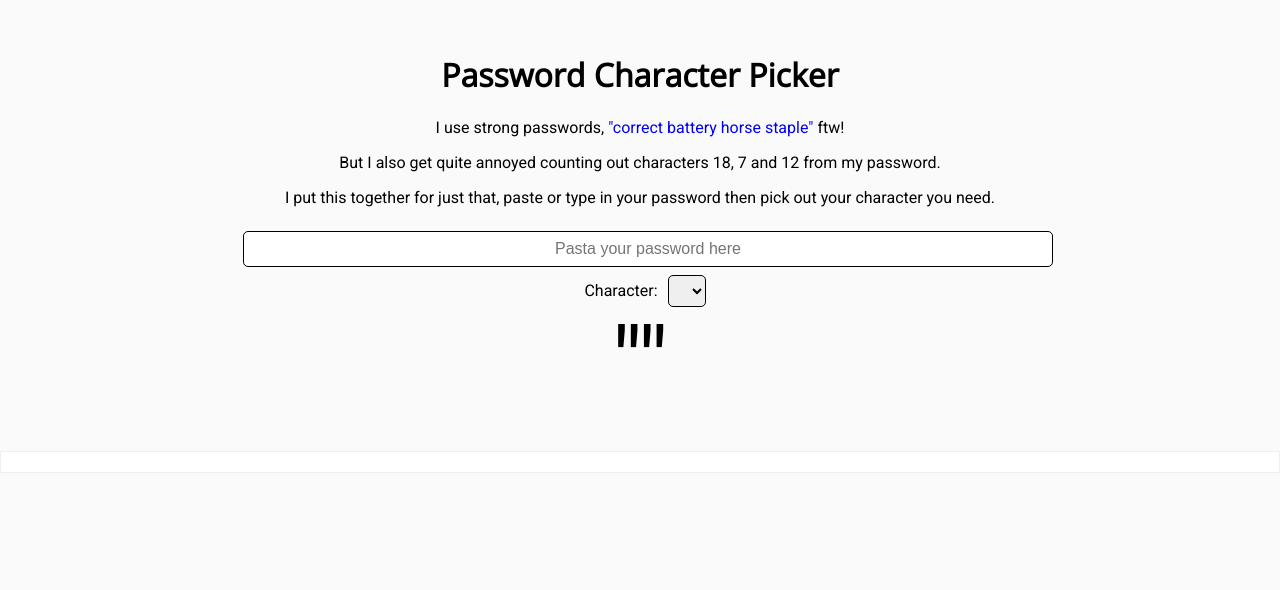
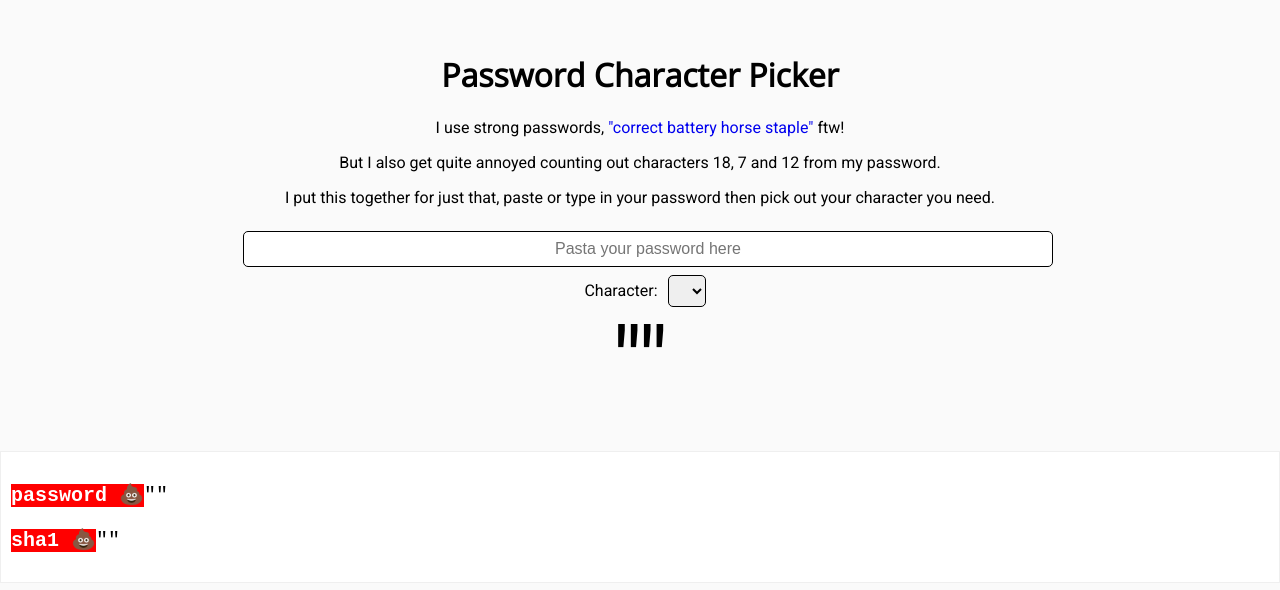
Before and after one commit to spences10/characters-from-password, a React (Create React App) app: page / in a window 1280 px wide. Shown: the top 590 px of the page. Built offline with nearby package versions, Linux system fonts and the light colour scheme.

Commit message:
refactoring getHash

```diff
--- a/src/components/App.js
+++ b/src/components/App.js
@@ -12,29 +12,30 @@ const App = () => (
       {({
         password,
         selected,
-        character,
         handlePasswordChange,
         handleSelectedChange,
         passwordHash,
         sha1,
         firstFive,
         rest,
-        hibpHashes
+        hibpHashes,
+        getHash
       }) => (
         <React.Fragment>
           <MainForm
             password={password}
             selected={selected}
-            character={character}
             handlePasswordChange={handlePasswordChange}
             handleSelectedChange={handleSelectedChange}
           />
           <HaveIBeenPwned
+            password={password}
             passwordHash={passwordHash}
             sha1={sha1}
             firstFive={firstFive}
             rest={rest}
             hibpHashes={hibpHashes}
+            getHash={getHash}
           />
         </React.Fragment>
       )}
--- a/src/components/HaveIBeenPwned.js
+++ b/src/components/HaveIBeenPwned.js
@@ -1,34 +1,25 @@
 import React from 'react'
-// import hash from 'sha1'
 
 import { Dump } from '../helpers'
 
-class HaveIBeenPwned extends React.Component {
-  // getHash(stringToHash) {
-  //   return hash(stringToHash)
-  // }
-
-  getHIBPHashes() {}
-
-  render() {
+const HaveIBeenPwned = ({
+  password,
+  passwordHash,
+  sha1,
+  firstFive,
+  rest,
+  hibpHashes
+}) => {
   return (
     <React.Fragment>
       <Dump
-        // password={this.props.password}
-        // sha1={this.getHash(this.props.password)}
-        // firstFive={this.getHash(this.props.password).substring(
-        //   0,
-        //   5
-        // )}
-        // rest={this.getHash(this.props.password).slice(
-        //   5,
-        //   this.getHash(this.props.password).length
-        // )}
+        password={password}
+        sha1={sha1}
+        // firstFive={getHash(password).substring(0, 5)}
+        // rest={getHash(password).slice(5, getHash(password).length)}
       />
       {/* <p>{hash(this.props.password)}</p> */}
     </React.Fragment>
   )
 }
-}
-
 export default HaveIBeenPwned
--- a/src/components/MainForm.js
+++ b/src/components/MainForm.js
@@ -150,7 +150,6 @@ const ResultsDiv = styled.div`
 const MainForm = ({
   password,
   selected,
-  character,
   handlePasswordChange,
   handleSelectedChange
 }) => {
--- a/src/contexts/PasswordContext.js
+++ b/src/contexts/PasswordContext.js
@@ -19,18 +19,12 @@ export class PasswordProvider extends React.Component {
 
   handlePasswordChange = e => {
     const password = e.target.value
-    this.setState({ password })
+    this.setState({ password, sha1: hash(password) })
   }
 
   handleSelectedChange = e => {
     const selected = e.target.value
     this.setState({ selected })
-  }
-
-  getHash = stringToHash => {
-    this.setState({
-      sha1: hash(stringToHash)
-    })
   }
 
   getHIBPHashes() {}
@@ -42,7 +36,6 @@ export class PasswordProvider extends React.Component {
           ...this.state,
           handlePasswordChange: this.handlePasswordChange,
           handleSelectedChange: this.handleSelectedChange,
-          getHash: this.getHash,
           getHIBPHashes: this.getHIBPHashes
         }}
       >
```
Lines whose indentation alone changed are shown as unchanged.
